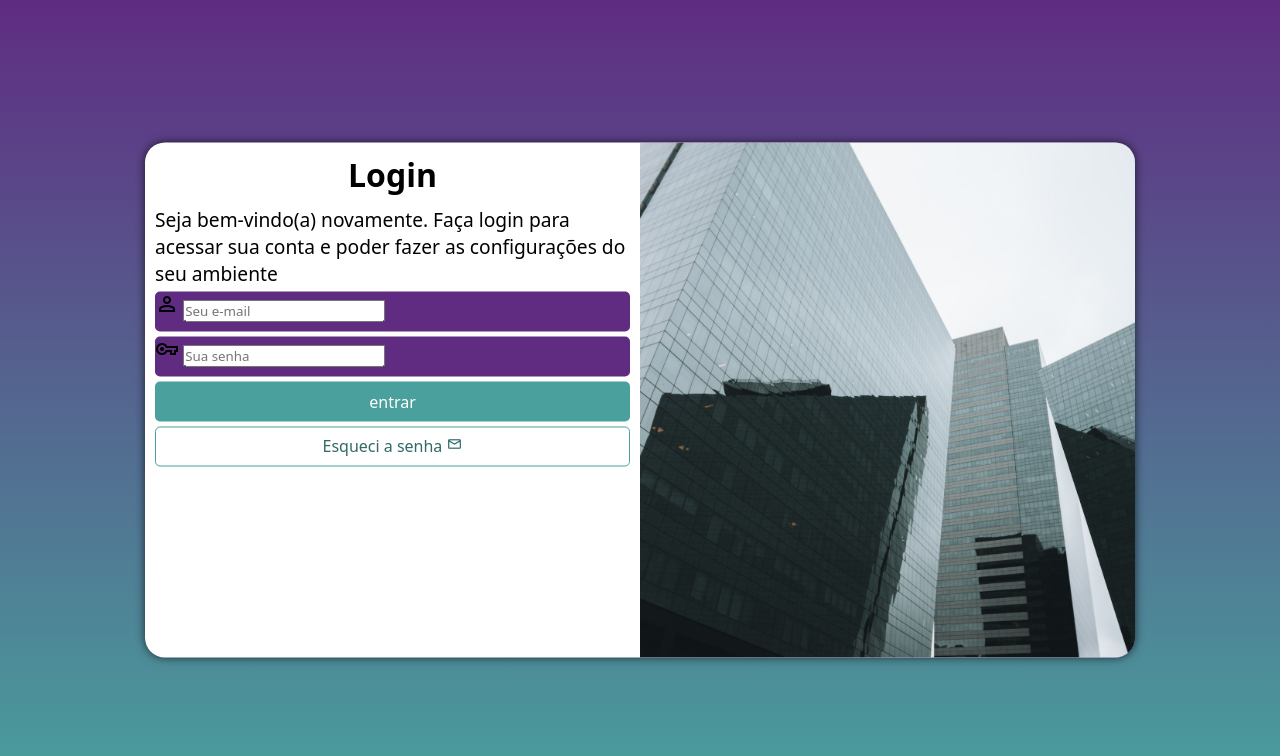
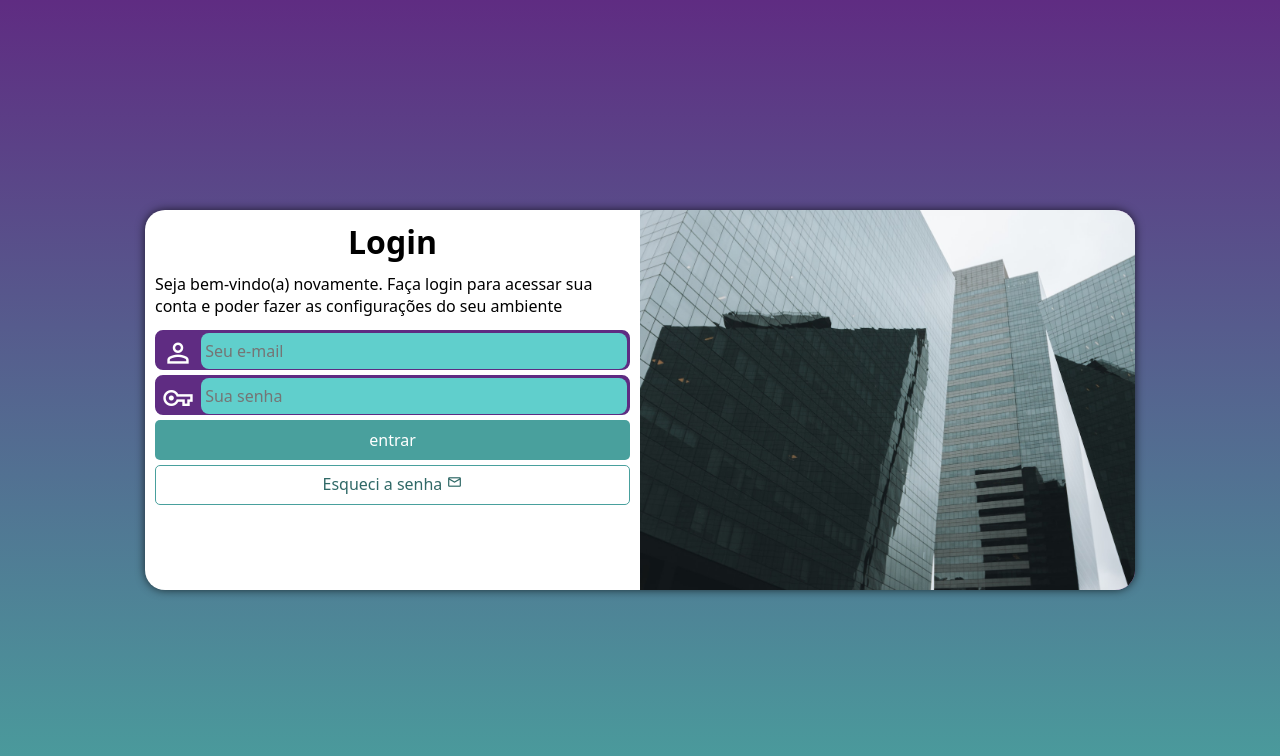
Before and after one commit to joewestphal/projeto-login, a plain HTML site: page index.html in a window 1280 px wide. Drawn offline with nearby package versions, Linux system fonts and the light colour scheme.

Commit message:
terminei

```diff
--- a/estilos/medias.css
+++ b/estilos/medias.css
@@ -8,6 +8,7 @@
 
     section#login{
         width: 80vw;
+        height: 280px;
     }
 
     section#login >div#imagem{
@@ -29,6 +30,7 @@
 
     section#login{
         width: 990px;
+        height: 380px;
     }
 
     section#login> div#imagem{
@@ -48,6 +50,7 @@
     }
 
     div#formulario> p{
-        font-size: 1.2em;
+        font-size: 1em;
+        padding-bottom: 8px;
     }
 }
--- a/estilos/style.css
+++ b/estilos/style.css
@@ -29,7 +29,6 @@ section#login{
     position: absolute;
     top: 50%;
     left: 50%;
-    transform: translate(-50%, -50%);
     background-color: white;
     width: 260px;
     height: 515px;
@@ -38,6 +37,7 @@ section#login{
     box-shadow: 0px 0px 10px rgba(0, 0, 0, 0.673);
     transition: width 0.3s, height 0.3s;
     transition-timing-function: ease;
+    transform: translate(-50%, -50%);
 }
 
 section#login> div#imagem{
@@ -64,15 +64,39 @@ div#formulario> p{
 
 form>div.campo{
     background-color: #5f2c82;
+    border: 2px solid #5f2c82;
     width: 100%;
     display: block;
     height: 40px;
-    border-radius: 5px;
+    border-radius: 8px;
     margin: 5px 0px;
 }
 
 div.campo>label{
     display: none;
+}
+
+div.campo>span{
+    color: white;
+    font-size: 2em;
+    width: 40px;
+    padding: 5px;
+}
+
+div.campo>input{
+    background-color: #60cfcc;
+    font-size: 1em;
+    width: calc(100% - 44.8px);
+    height: 100%;
+    border: 0px;
+    border-radius: 8px;
+    padding: 4px;
+    transform: translateY(-12px);
+}
+
+div.campo>input:focus-within{
+    background-color: white;
+    border: none;
 }
 
 form> input[type=submit]{
```
